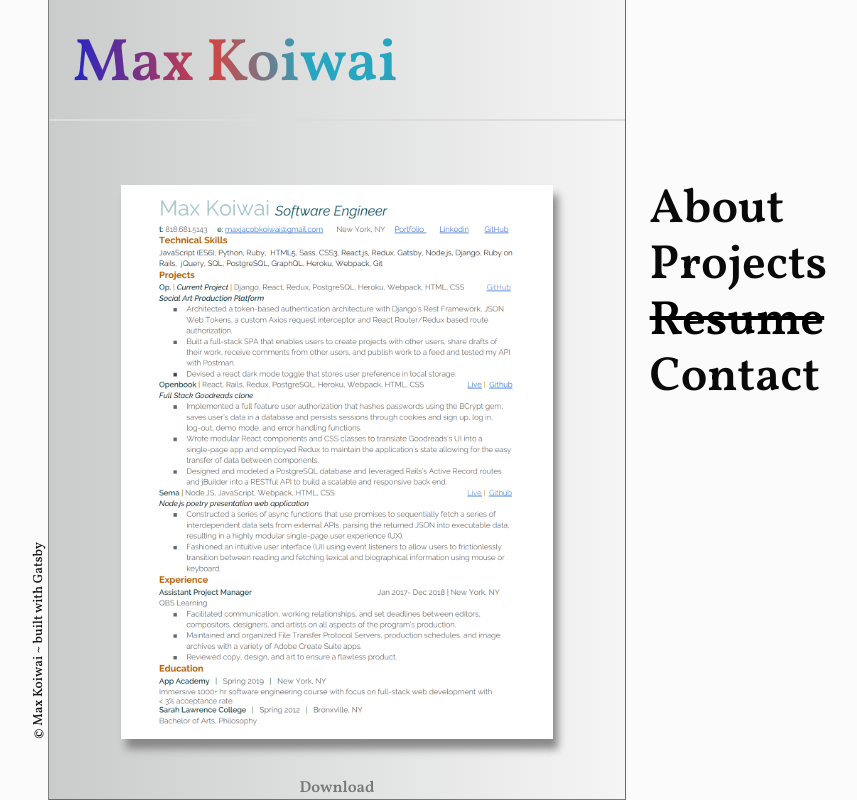
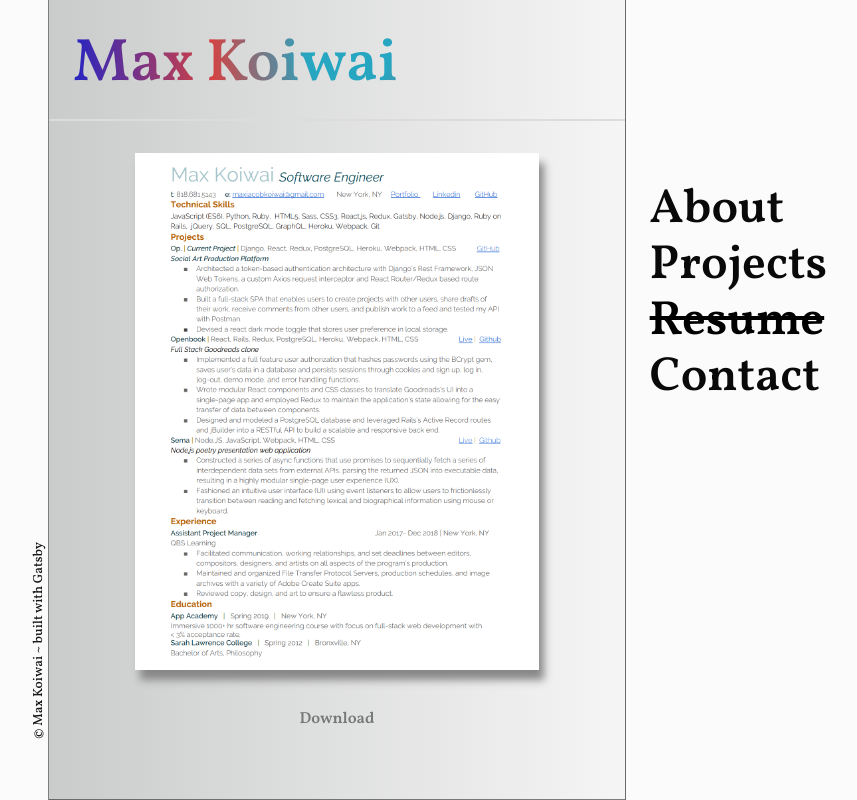
Before and after one commit to MaximJK/Portfolio, a Gatsby site: page / in a window 1280 px wide. Both pictures are taken after a click on the element "Resume". Shown: the whole page, without its empty margins (272-1129 px from the left). Built offline with nearby package versions, Linux system fonts and the light colour scheme; Gatsby itself is replaced by a stand-in of ours.

Commit message:
margin change

```diff
--- a/src/components/resume/resume.module.css
+++ b/src/components/resume/resume.module.css
@@ -6,12 +6,12 @@
     width: 100%;
     text-align: center;
     position: relative;
-    margin-top: 8vh;
+    margin-top: 4vh;
   margin-bottom: 2vh;
 
 }
 .overlay {
-    max-width: 75%;
+    max-width: 70%;
     height: auto;
   /* margin-top: 8vh; */
   /* margin-bottom: 2vh; */
@@ -28,10 +28,8 @@
 .thumb{
 
     display: block;
-    max-width: 75%;
+    max-width: 70%;
   height: auto;
-  margin-top: 8vh;
-  margin-bottom: 2vh;
   margin:auto;
   background: none;
   box-shadow: 5px 10px 8px #888888;
```
